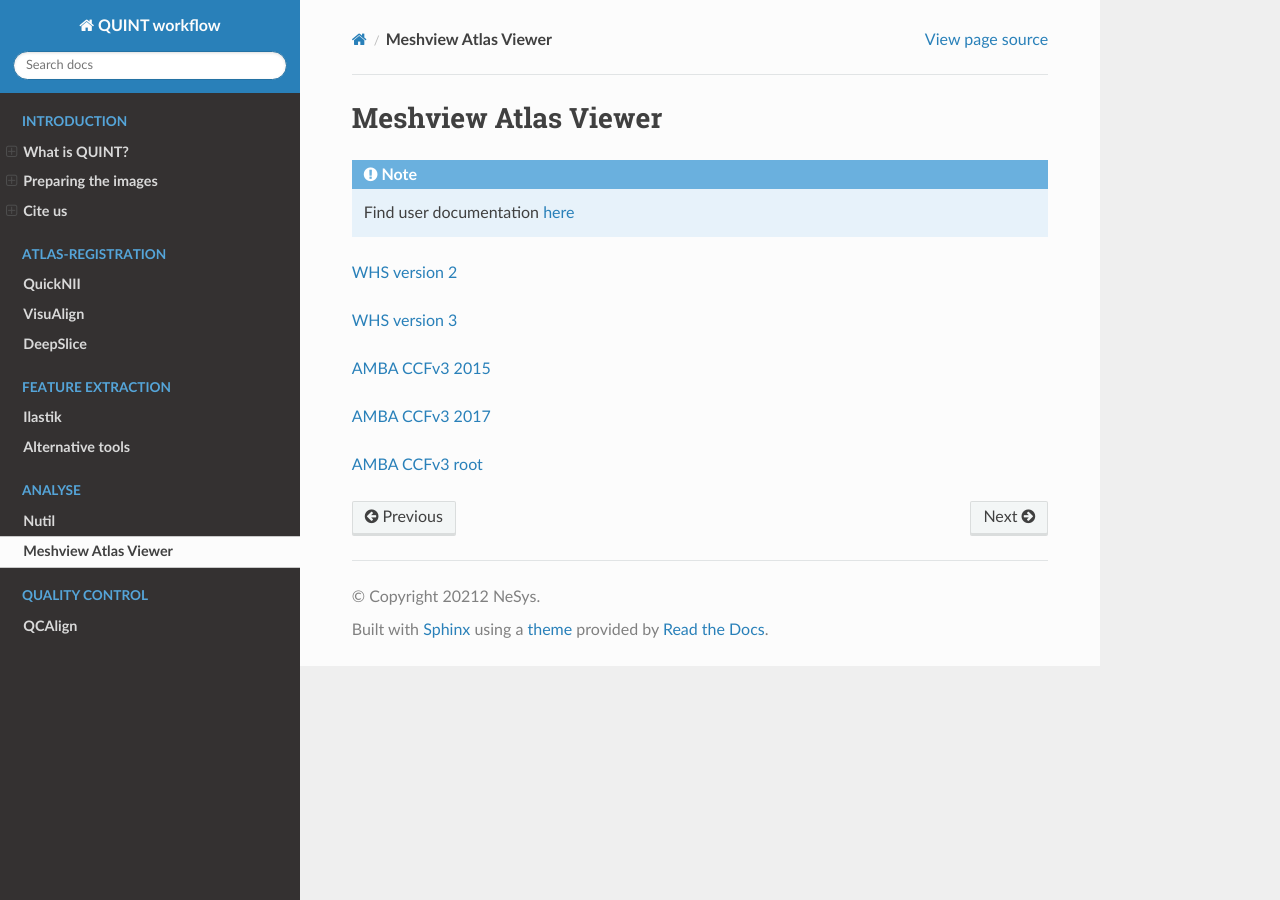
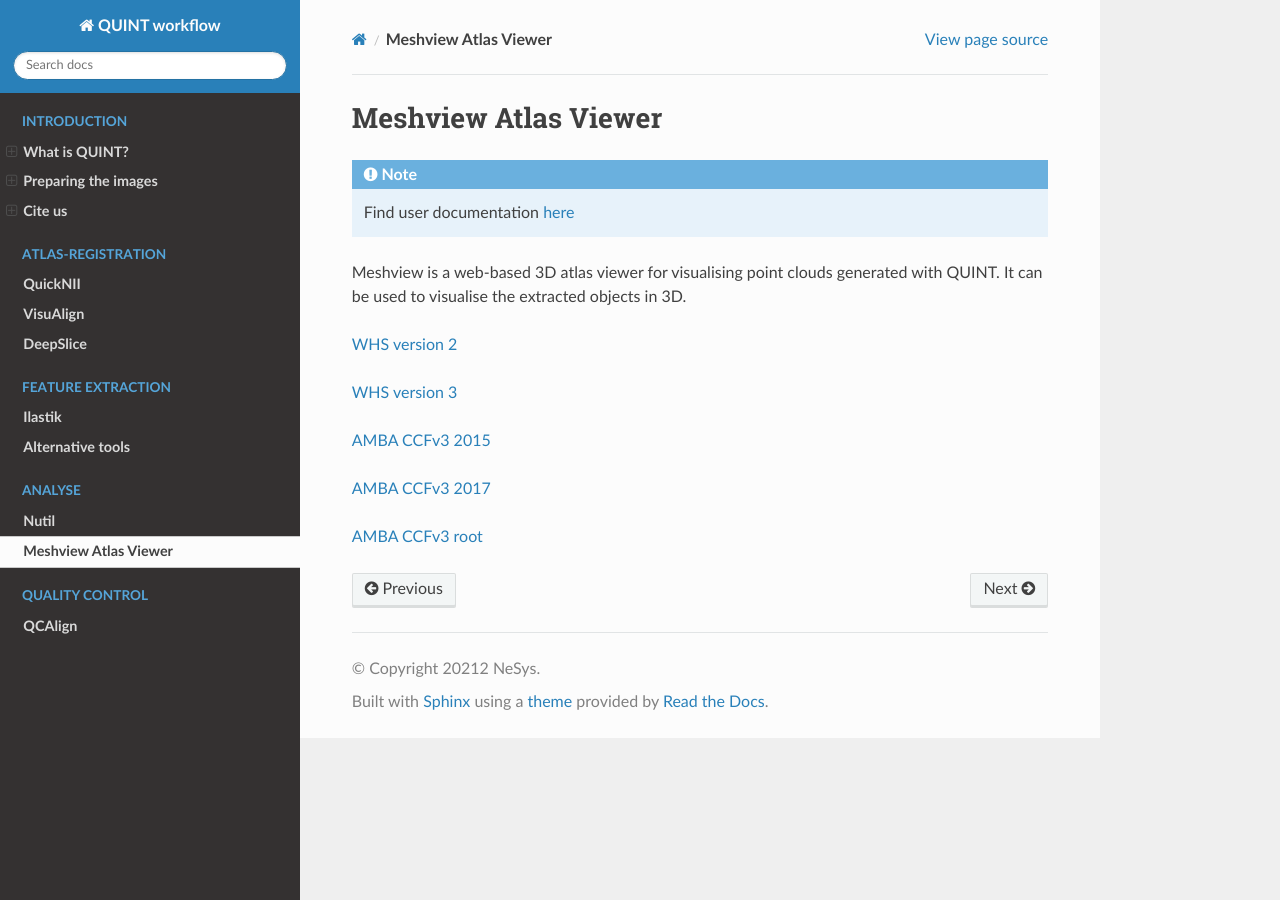
Before and after one commit to Neural-Systems-at-UIO/QUINT_workflow, a Sphinx documentation site: the page built from docs/Meshview.rst, in a window 1280 px wide. Built offline with Sphinx 7.4.7 and the Read the Docs theme 2.0.0, drawn with Linux system fonts in a browser that asks for light colours.

Commit message:
Update Meshview.rst

```diff
--- a/docs/Meshview.rst
+++ b/docs/Meshview.rst
@@ -4,6 +4,8 @@
 .. note::
 
    Find user documentation `here <https://meshview-for-brain-atlases.readthedocs.io/en/latest/>`_
+
+Meshview is a web-based 3D atlas viewer for visualising point clouds generated with QUINT. It can be used to visualise the extracted objects in 3D.
 
 `WHS version 2 <https://meshview.apps.hbp.eu/?atlas=WHS_SD_Rat_v2_39um>`_
 
```
